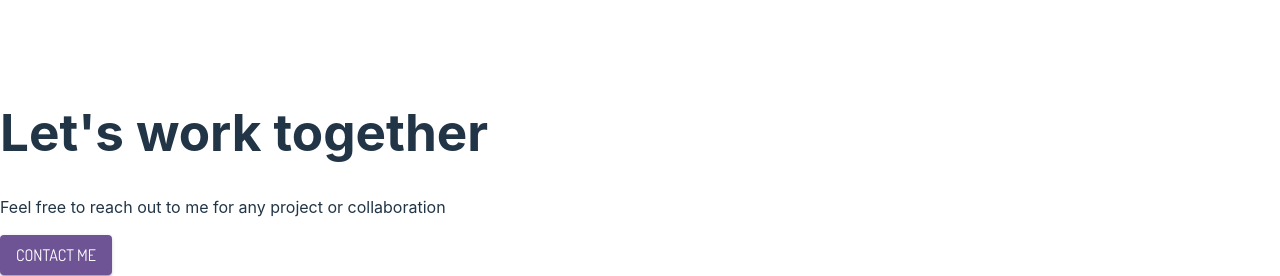
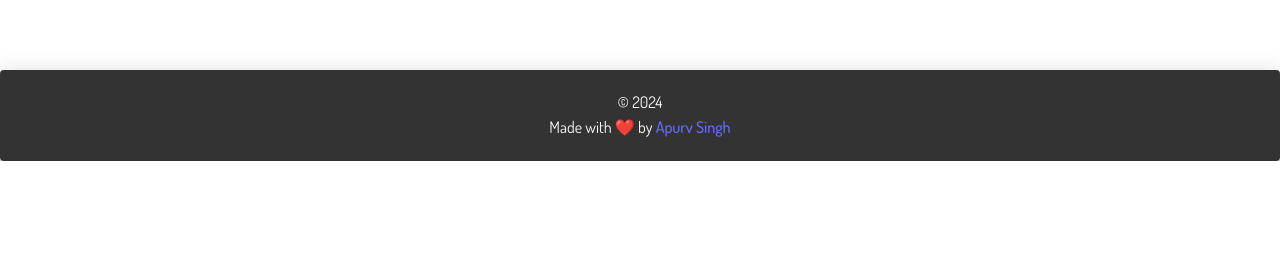
Before and after one commit to ApsMJ23/portfolio-revamp, a React (Vite) app: page /home in a window 1280 px wide. Shown: the part 2773-3049 px from the top of the page. After the commit the page ends 2934 px from the top, so only its background shows below. Built offline with nearby package versions, Linux system fonts and the light colour scheme.

Commit message:
Footer Basic Started

```diff
--- a/package.json
+++ b/package.json
@@ -24,6 +24,7 @@
     "@mui/material": "^5.15.5",
     "localforage": "^1.10.0",
     "match-sorter": "^6.3.3",
+    "moment": "^2.30.1",
     "react": "^18.2.0",
     "react-code-blocks": "^0.1.6",
     "react-dom": "^18.2.0",
--- a/src/Pages/HomeScreen/Components/Footer/Footer.tsx
+++ b/src/Pages/HomeScreen/Components/Footer/Footer.tsx
@@ -1,21 +1,15 @@
-import {Button} from "@mui/material";
+import {Paper, Typography} from "@mui/material";
+import moment from "moment";
 
 
 const Footer = () => {
     return (
-        <footer className="footer">
-            <div className="footer__container">
-                <div className="footer__container__left">
-                    <h1>Let's work together</h1>
-                    <p>Feel free to reach out to me for any project or collaboration</p>
-                </div>
-                <div className="footer__container__right">
-                    <a href="mailto:apurvsiingh@gmail.com">
-                        <Button variant="contained" color="primary">Contact Me</Button>
-                    </a>
-                </div>
+        <Paper elevation={15} sx={{background:'#333',position:'relative',zIndex:10}}>
+            <div style={{display:'flex', flexDirection:'column', alignItems:'center', justifyContent:'center', padding:20}}>
+                <Typography variant={'h6'}>© {moment().format('YYYY')}</Typography>
+                <Typography variant={'h6'}>Made with ❤️ by <a href={'https://www.linkedin.com/in/apsmj23/'} target='_blank'>Apurv Singh</a></Typography>
             </div>
-        </footer>
+        </Paper>
     );
 }
 
--- a/src/Routes/Root.module.css
+++ b/src/Routes/Root.module.css
@@ -1,8 +1,10 @@
 .enter{
     display: block;
+    overflow-x: hidden ;
     animation: inAnimation 0.5s ease-in-out forwards;
 }
 .exit{
+    overflow-x: hidden ;
     display: block;
     animation: outAnimation 0.5s ease-in-out forwards;
 }
```
Also changed, not shown: 1 other file (tests, documents, lock files or other folders).
